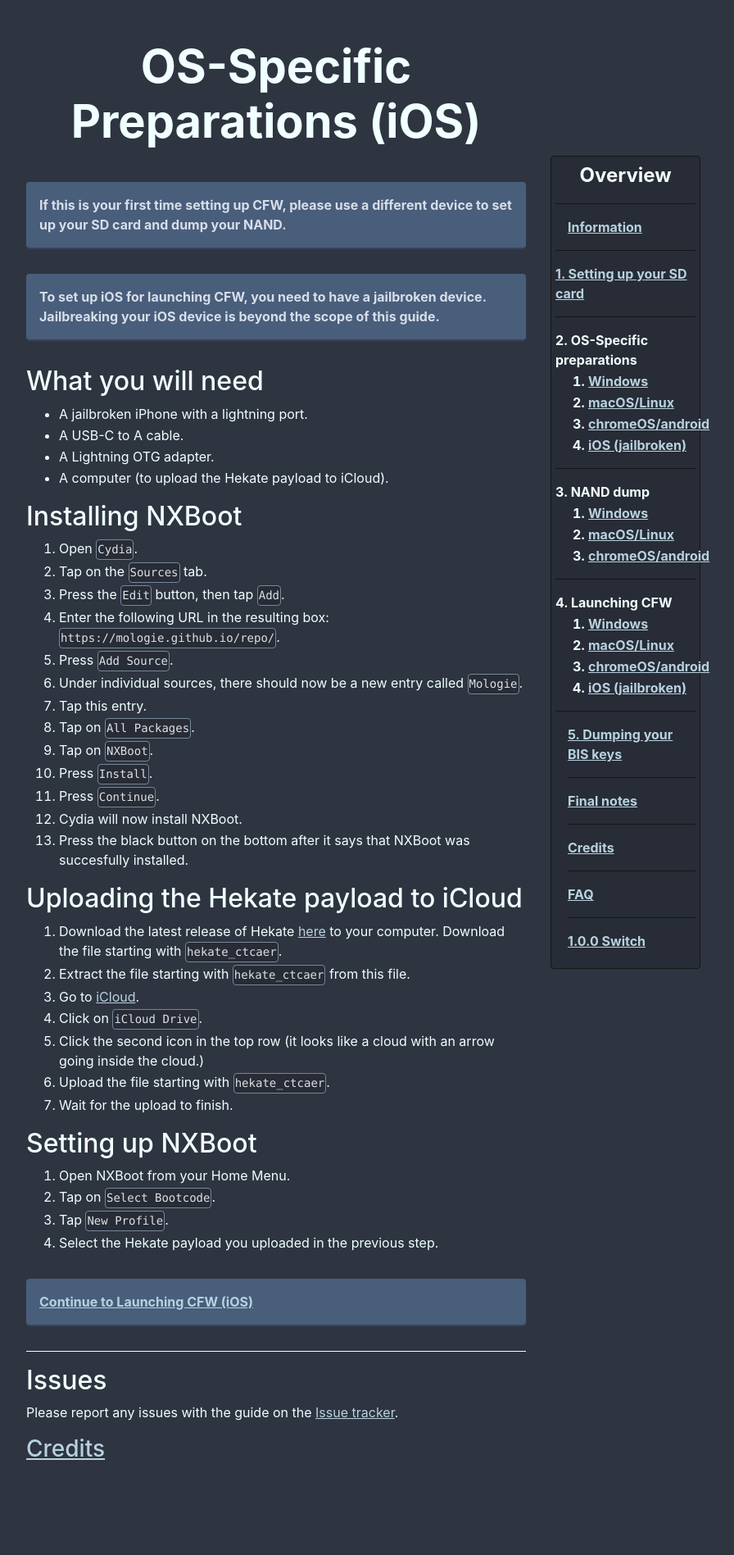
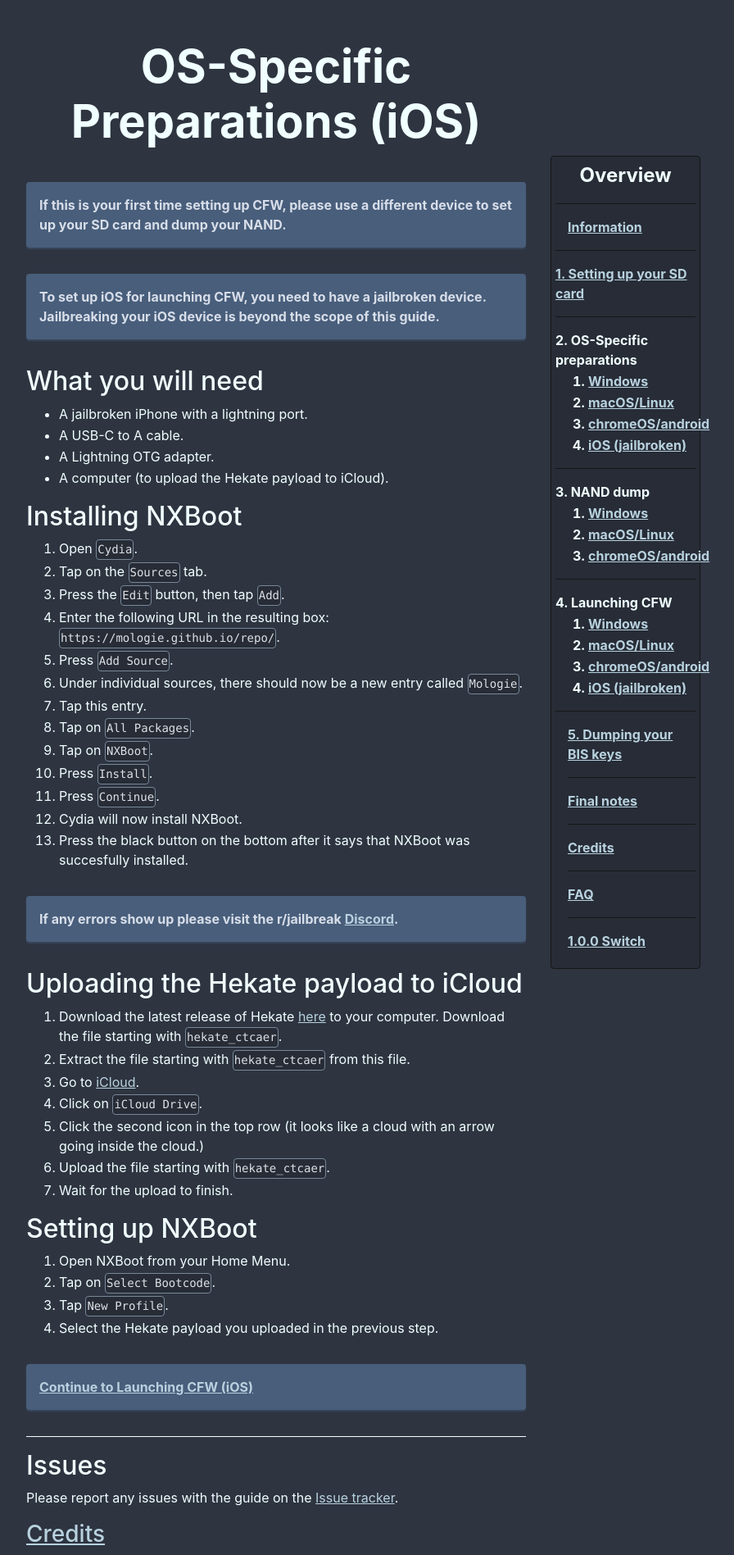
Before and after one commit to noirscape/SwitchGuideOLD, a Jekyll site: the page built from os-specific-preparations/ios.md, in a window 1280 px wide. Shown: the whole page at 82% size, without its empty margins (303-1199 px from the left). Built offline with Jekyll 4.4.1, drawn with Linux system fonts in a browser that asks for light colours; before the commit the page ends 1793 px from its top, so only the background shows below that.

Commit message:
r/jailbreak discord

```diff
--- a/os-specific-preparations/ios.md
+++ b/os-specific-preparations/ios.md
@@ -32,6 +32,9 @@
 12. Cydia will now install NXBoot.
 13. Press the black button on the bottom after it says that NXBoot was succesfully installed.
 
+If any errors show up please visit the r/jailbreak [Discord](https://discordapp.com/invite/jb){: target="_blank" .a-table}.
+{: .info-box}
+
 ## Uploading the Hekate payload to iCloud
 
 1. Download the latest release of Hekate [here](https://github.com/CTCaer/hekate/releases/latest) to your computer. Download the file starting with `hekate_ctcaer`.
```
